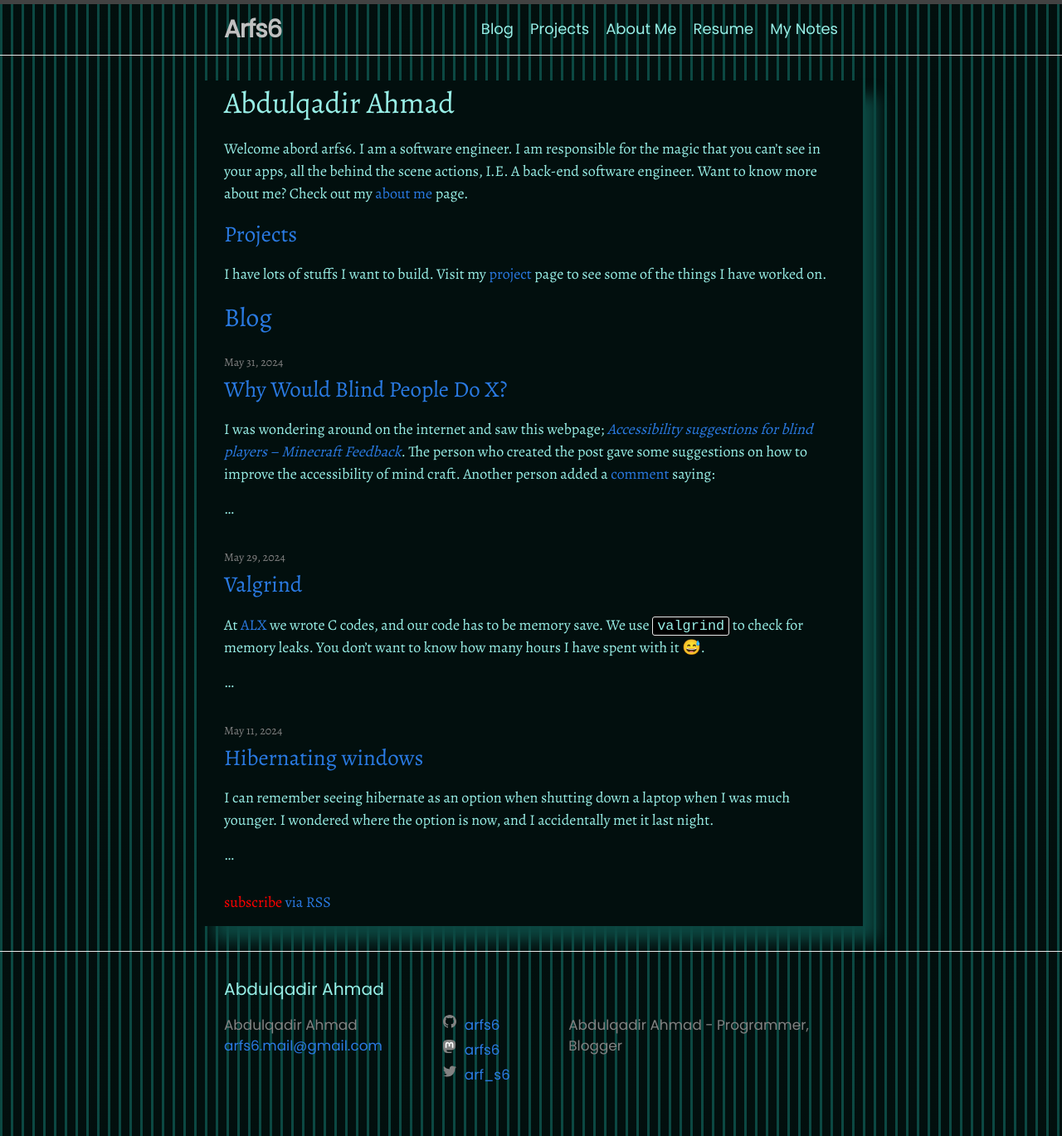
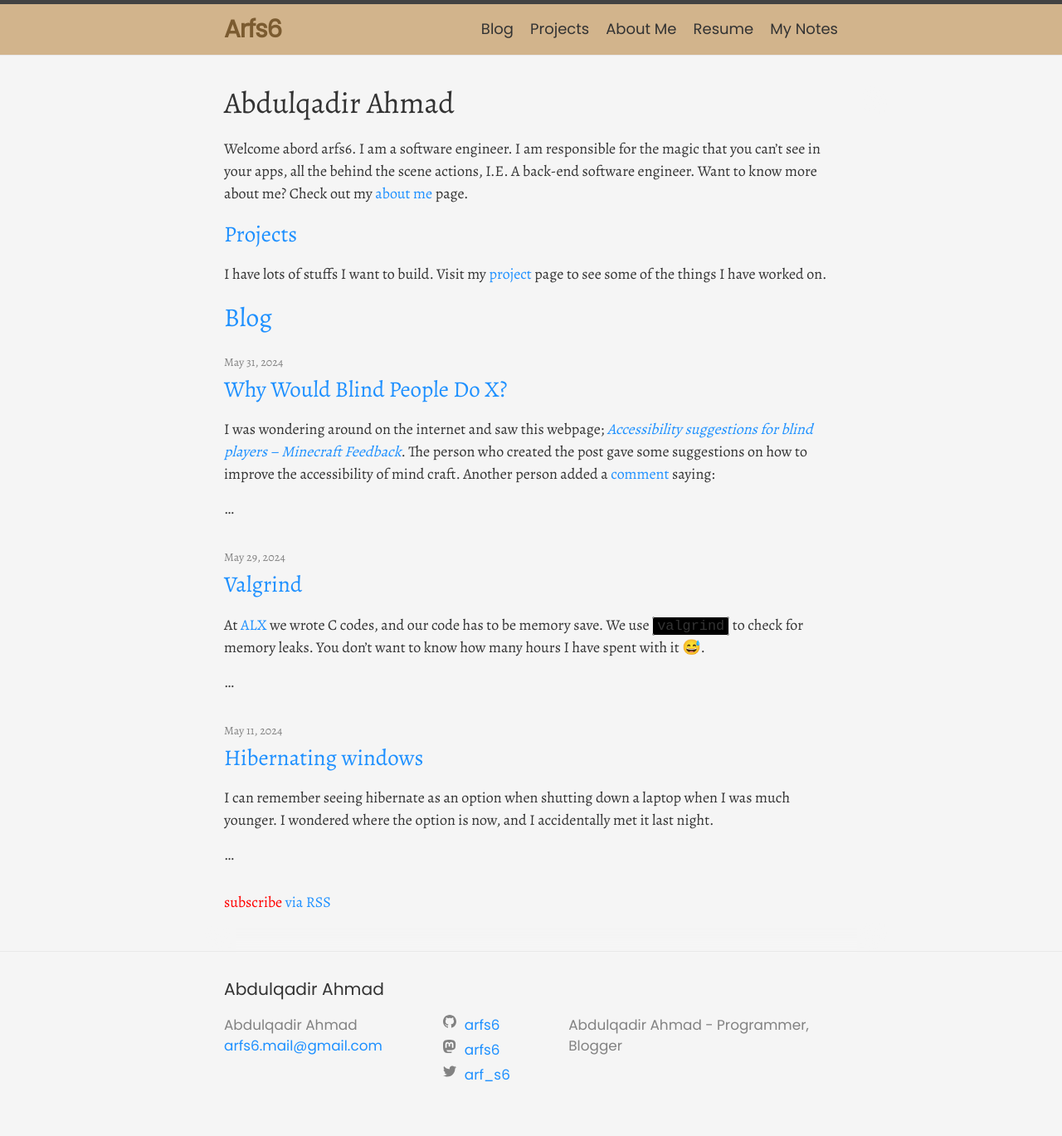
Before and after one commit to Arfs6/Arfs6.github.io, a Jekyll site: the page built from index.markdown, in a window 1280 px wide. Shown: the whole page at 83% size. Built offline with Jekyll 4.4.1, drawn with Linux system fonts in a browser that asks for light colours.

Commit message:
changed the colors of the website.

```diff
--- a/_sass/minima/_base.scss
+++ b/_sass/minima/_base.scss
@@ -17,7 +17,7 @@ body {
   font: $base-font-weight #{$base-font-size}/#{$base-line-height} $base-font-family;
   color: $text-color;
   background-color: $background-color;
-  background: repeating-linear-gradient(to right, $background-color, $background-color 3px, $alternate-background-color 3px, $alternate-background-color 13px);
+  // background: repeating-linear-gradient(to right, $background-color, $background-color 3px, $alternate-background-color 3px, $alternate-background-color 13px);
   -webkit-text-size-adjust: 100%;
   -webkit-font-feature-settings: "kern" 1;
      -moz-font-feature-settings: "kern" 1;
@@ -104,7 +104,7 @@ h1, h2, h3, h4, h5, h6 {
  * Links
  */
 a {
-  color: $brand-color;
+  color: $blue-color;
   text-decoration: none;
 
   &:visited {
--- a/_sass/minima/_layout.scss
+++ b/_sass/minima/_layout.scss
@@ -8,6 +8,7 @@
 
   // Positioning context for the mobile navigation icon
   position: relative;
+  background-color: $primary-color;
 }
 
 .site-title {
@@ -20,7 +21,7 @@
 
   &,
   &:visited {
-    color: $silver-color;
+    color: darken($primary-color, 35%);
   }
 }
 
@@ -50,7 +51,7 @@
     position: absolute;
     top: 9px;
     right: $spacing-unit / 2;
-    background-color: $background-color;
+    background-color: $primary-color;
     border: 1px solid $grey-color-light;
     border-radius: 5px;
     text-align: right;
@@ -181,7 +182,7 @@
 	flex: 1;
 	.wrapper {
 		width: 80%;
-		background-color: $alternate-background-color;
+		background-color: $background-color;
 		box-shadow: 1.1rem 1.1rem 1.1rem $background-color;
 	}
 }
@@ -226,6 +227,7 @@
   @include relative-font-size(2.625);
   letter-spacing: -1px;
   line-height: 1;
+  background-color: $primary-color;
 
   @include media-query($on-laptop) {
     @include relative-font-size(2.25);
--- a/_sass/minima/custom-variables.scss
+++ b/_sass/minima/custom-variables.scss
@@ -1,6 +1,7 @@
 $base-font-family: Poppins, "Segoe UI", Arial;
 $content-font-family: Alegreya, Georgia, "Times New Roman";
 $dark-blue-color: #001f3f;
+$blue-color: #1E90FF;
 $base-font-size: 18px;
 $dark-red-color: #8B0000;
 $light-brown-color: #D2B48C;
@@ -11,6 +12,8 @@ $dark-teal-color: #008b8b;
 $turquoise-color: #40E0D0;
 $teal-color: #008080;
 $silver-color: silver;
-$background-color: darken($turquoise-color, 40%);
+$brown-color: #D2B48C;
+$primary-color: $brown-color;
+$background-color: #F5F5F5;
 $alternate-background-color: darken($turquoise-color, 53%);
-$text-color: lighten($turquoise-color, 20%);
+$text-color: #333333;
```
